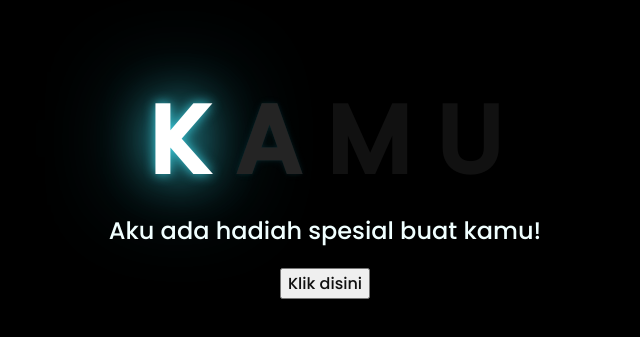
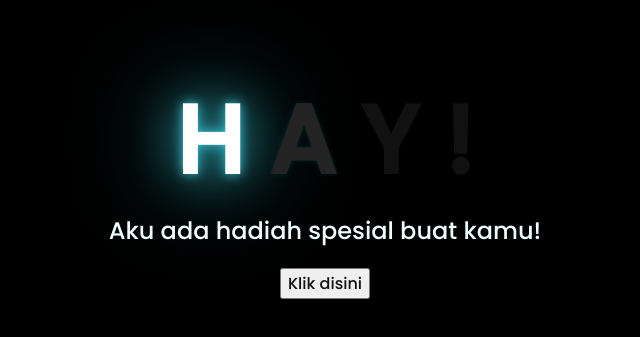
Before and after one commit to ata-art/specialbuatkamu.github.io, a plain HTML site: page index.html in a window 1280 px wide. Shown: the part 225-562 px from the top of the page, without its empty margins (323-963 px from the left). Drawn offline with Linux system fonts and the light colour scheme.

Commit message:
Update index.html

```diff
--- a/index.html
+++ b/index.html
@@ -11,10 +11,10 @@
 <body>
     <div class="greetings">
     <!-- silahkan menambah kata sesuai keinginan dengan <span>text...</span -->
-        <span>K</span>
+        <span>H</span>
         <span>A</span>
-        <span>M</span>
-        <span>U</span>
+        <span>Y</span>
+        <span>!</span>
     </div>
 
     <div class="description">
```
